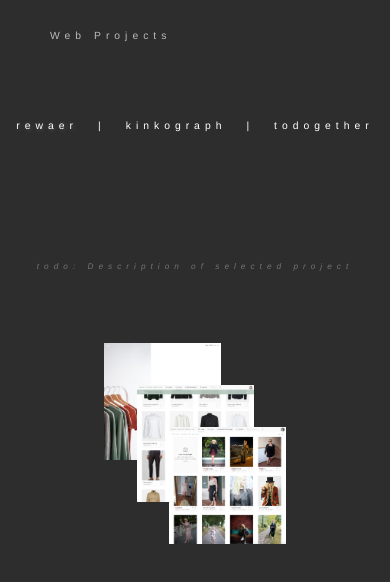
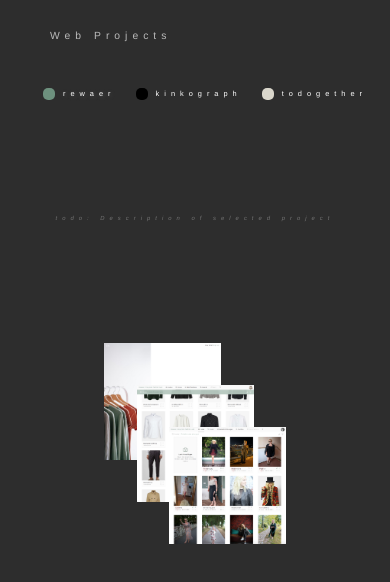
Before and after one commit to vanStaen/clementvanstaen, a React app: page / in a window 390 px wide. Shown: the top 582 px of the page. Built offline with nearby package versions, Linux system fonts and the light colour scheme.

Commit message:
project WIP

```diff
--- a/src/pages/Web/Web.jsx
+++ b/src/pages/Web/Web.jsx
@@ -26,11 +26,30 @@ export const Web = () => {
     <div className="web__container" style={{ minHeight: windowInnerHeight }}>
       <div className="title">Web Projects</div>
       <div className="web__projectListContainer">
-        <div className="web__projectList web__projectListSelected">rewaer</div>
+        <div className="web__projectList web__projectListSelected">
+          <div
+            className="web__badge"
+            style={{ backgroundColor: "#6d917e" }}
+          ></div>
+          rewaer
+        </div>
         <div className="web__projectListSpacer"> | </div>
-        <div className="web__projectList">kinkograph</div>
+        <div className="web__projectList">
+          <div
+            className="web__badge"
+            style={{ backgroundColor: "black" }}
+          ></div>
+          kinkograph
+        </div>
         <div className="web__projectListSpacer"> | </div>
-        <div className="web__projectList">todogether</div>
+        <div className="web__projectList">
+          {" "}
+          <div
+            className="web__badge"
+            style={{ backgroundColor: "#d9d6cb" }}
+          ></div>
+          todogether
+        </div>
         <div className="web__projectDesc">
           todo: Description of selected project
         </div>
--- a/src/pages/Web/Web.less
+++ b/src/pages/Web/Web.less
@@ -42,15 +42,26 @@
 
         .web__projectList {
             display: inline-flex;
+            vertical-align: middle;
             cursor: pointer;
             &:hover {
                 opacity: .5;
+            }
+            .web__badge {
+                position: relative;
+                top: 6px;
+                border: 1px solid transparent;
+                height: 10px;
+                width: 10px;
+                margin-right: 8px;
+                border-radius: 5px;
             }
         }
 
         .web__projectListSpacer{
             display: inline-flex;
             padding: 0 20px;
+            opacity: .15;
         }
 
         .web__projectListSelected {
@@ -61,8 +72,8 @@
             }
         }
 
-        .web__projectDesc{
-            padding-top: calc(150px - 5vw);
+        .web__projectDesc {
+            padding-top: calc(120px - 5vw);
             font-size: .8em;
             font-weight: 300;
             letter-spacing: 5px;
@@ -104,3 +115,22 @@
         }
     }
 }
+
+@media only screen and (max-width: 670px) {
+    .web__container {
+        .web__projectListContainer {
+            top: 80px;
+            font-size: .5em;
+            line-height: 25px;
+            .web__projectListSpacer{
+                display: none;
+            }
+            .web__projectList {
+                .web__badge {
+                    top: 7px;
+                    margin-left: 20px;
+                }
+            }
+        }
+    }
+  }
```
